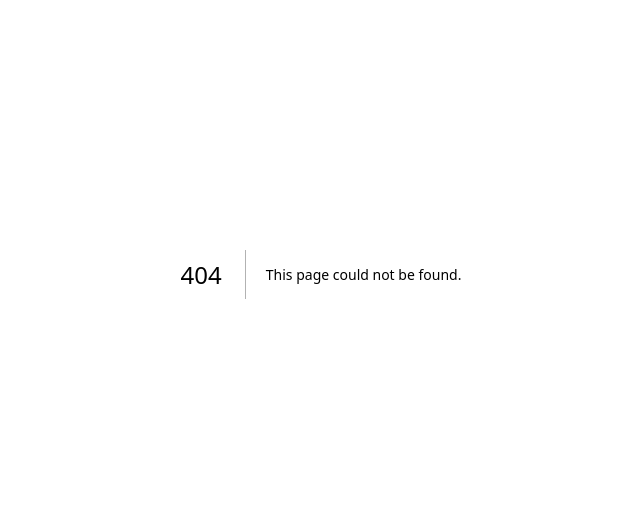
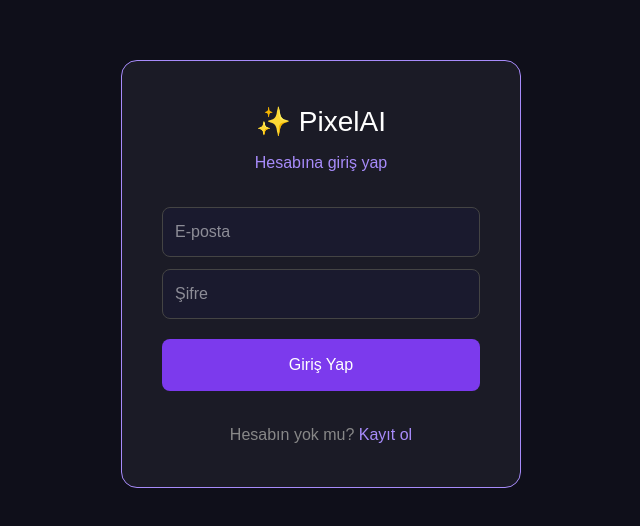
Before and after one commit to mehmetayhann247-ai/pixelai, a Next.js app: page /auth in a window 1280 px wide. Before the commit this address had no page. Shown: the part 126-652 px from the top of the page, without its empty margins (319-959 px from the left). Built offline with nearby package versions, Linux system fonts and the light colour scheme; no server answers.

Commit message:
Kullanici girisi eklendi

```diff
--- /dev/null
+++ b/app/auth/page.tsx
@@ -0,0 +1,57 @@
+"use client";
+import { useState } from "react";
+import { supabase } from "../lib/supabase";
+
+export default function Auth() {
+  const [email, setEmail] = useState("");
+  const [password, setPassword] = useState("");
+  const [isLogin, setIsLogin] = useState(true);
+  const [message, setMessage] = useState("");
+  const [loading, setLoading] = useState(false);
+
+  const handleAuth = async () => {
+    setLoading(true);
+    setMessage("");
+    if (isLogin) {
+      const { error } = await supabase.auth.signInWithPassword({ email, password });
+      if (error) setMessage("❌ " + error.message);
+      else setMessage("✅ Giriş başarılı! Hoş geldin!");
+    } else {
+      const { error } = await supabase.auth.signUp({ email, password });
+      if (error) setMessage("❌ " + error.message);
+      else setMessage("✅ Kayıt başarılı! E-postanı kontrol et.");
+    }
+    setLoading(false);
+  };
+
+  return (
+    <main style={{ minHeight: "100vh", background: "#0f0f1a", color: "white", fontFamily: "sans-serif", display: "flex", alignItems: "center", justifyContent: "center" }}>
+      <div style={{ background: "rgba(255,255,255,0.05)", border: "1px solid #a78bfa", borderRadius: "16px", padding: "40px", width: "100%", maxWidth: "400px" }}>
+        <h1 style={{ textAlign: "center", fontSize: "28px", marginBottom: "8px" }}>✨ PixelAI</h1>
+        <p style={{ textAlign: "center", color: "#a78bfa", marginBottom: "32px" }}>
+          {isLogin ? "Hesabına giriş yap" : "Yeni hesap oluştur"}
+        </p>
+
+        <input type="email" placeholder="E-posta" value={email} onChange={e => setEmail(e.target.value)}
+          style={{ width: "100%", padding: "12px", borderRadius: "8px", border: "1px solid #444", background: "#1a1a2e", color: "white", marginBottom: "12px", boxSizing: "border-box" }} />
+
+        <input type="password" placeholder="Şifre" value={password} onChange={e => setPassword(e.target.value)}
+          style={{ width: "100%", padding: "12px", borderRadius: "8px", border: "1px solid #444", background: "#1a1a2e", color: "white", marginBottom: "20px", boxSizing: "border-box" }} />
+
+        <button onClick={handleAuth} disabled={loading}
+          style={{ width: "100%", padding: "14px", background: "#7c3aed", color: "white", border: "none", borderRadius: "8px", fontSize: "16px", cursor: "pointer", marginBottom: "16px" }}>
+          {loading ? "⏳ Bekle..." : isLogin ? "Giriş Yap" : "Kayıt Ol"}
+        </button>
+
+        {message && <p style={{ textAlign: "center", color: message.includes("✅") ? "#10b981" : "#ef4444" }}>{message}</p>}
+
+        <p style={{ textAlign: "center", color: "#888", marginTop: "16px" }}>
+          {isLogin ? "Hesabın yok mu? " : "Zaten hesabın var mı? "}
+          <span onClick={() => setIsLogin(!isLogin)} style={{ color: "#a78bfa", cursor: "pointer" }}>
+            {isLogin ? "Kayıt ol" : "Giriş yap"}
+          </span>
+        </p>
+      </div>
+    </main>
+  );
+}
--- /dev/null
+++ b/app/lib/supabase.ts
@@ -0,0 +1,6 @@
+import { createClient } from "@supabase/supabase-js";
+
+const supabaseUrl = process.env.NEXT_PUBLIC_SUPABASE_URL!;
+const supabaseKey = process.env.NEXT_PUBLIC_SUPABASE_ANON_KEY!;
+
+export const supabase = createClient(supabaseUrl, supabaseKey);
--- a/package.json
+++ b/package.json
@@ -9,6 +9,7 @@
     "lint": "eslint"
   },
   "dependencies": {
+    "@supabase/supabase-js": "^2.101.1",
     "next": "16.2.2",
     "react": "19.2.4",
     "react-dom": "19.2.4"
```
Also changed, not shown: 1 other file (tests, documents, lock files or other folders).
